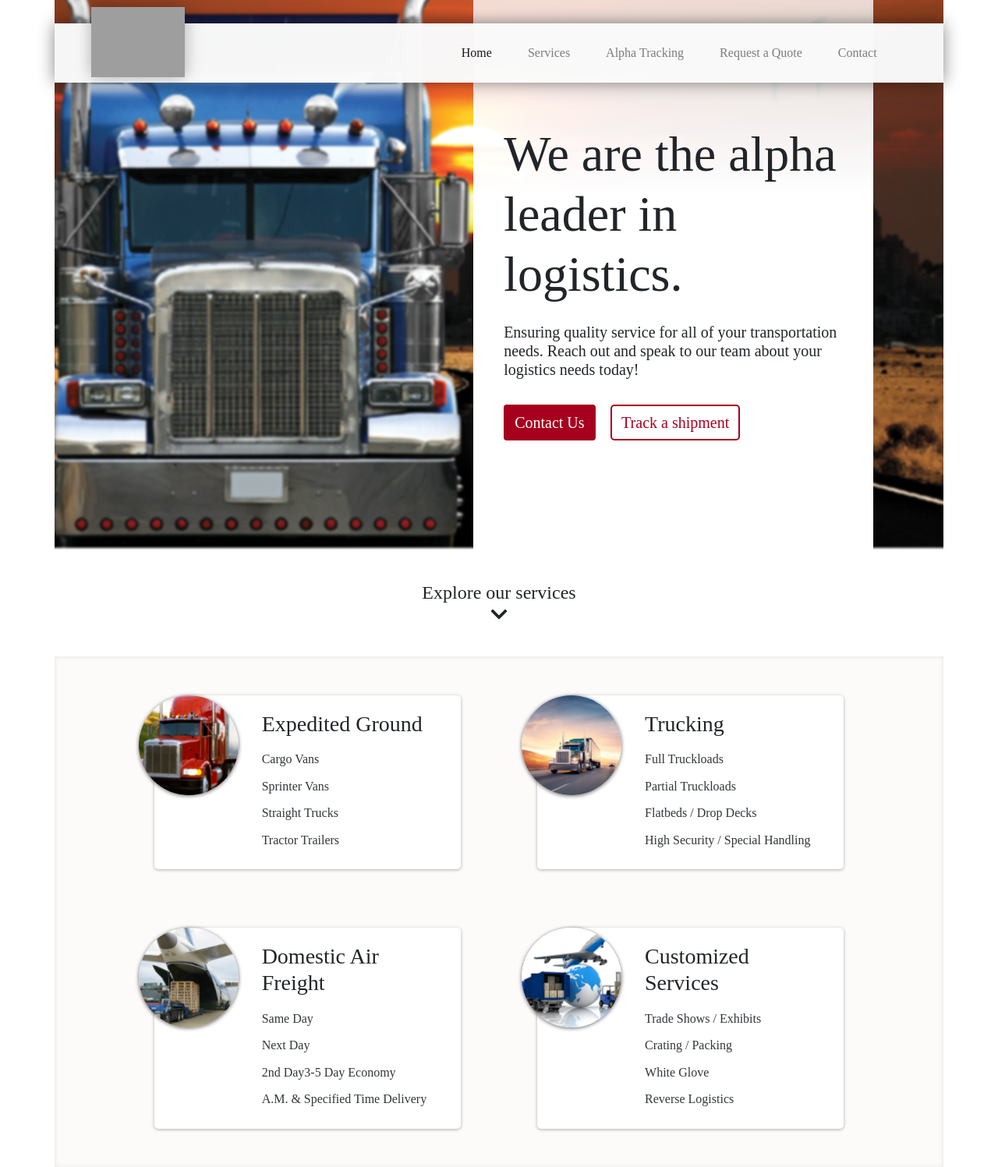
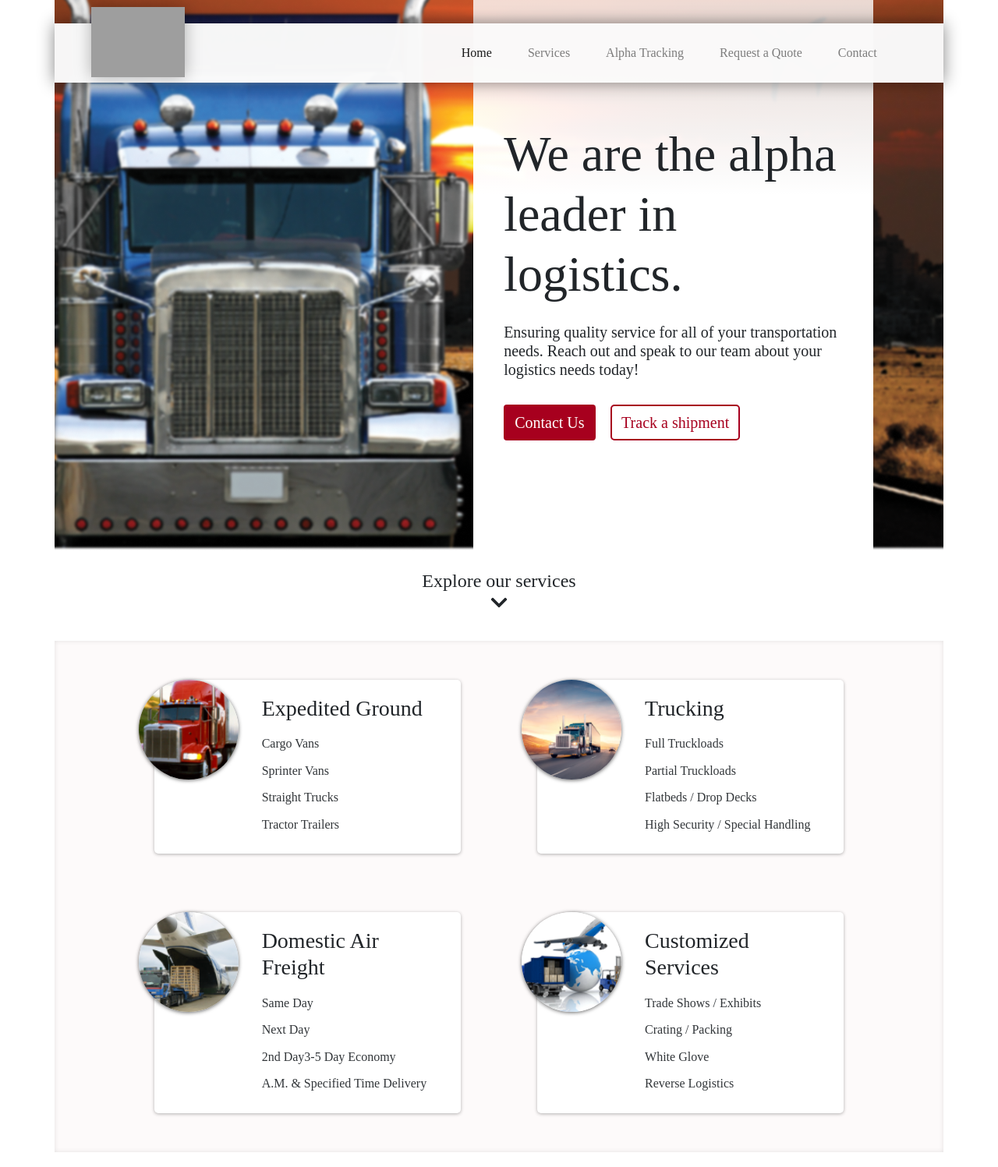
Before and after one commit to jbwierzbicki/New-RagingWolfWebsite, a PHP site: page / in a window 1280 px wide. Shown: the top 1497 px of the page at 78% size. Run offline with PHP 8.4, Linux system fonts and the light colour scheme; style sheets or scripts are compiled from the project's sources; some libraries are stand-ins or nearby versions; some web fonts are replaced; grey boxes are pictures that could not be loaded.

Commit message:
explore row margin update

```diff
--- a/bootstrap_theme/custom.scss
+++ b/bootstrap_theme/custom.scss
@@ -268,8 +268,8 @@ h5 {
 
 /* Explore Banner */
 .explore-row {
-    margin-top: 40px;
-    margin-bottom: 30px;
+    margin-top: 25px;
+    margin-bottom: 25px;
 }
 
 .explore-text {}
```
Also changed, not shown: bootstrap_theme/custom.css.
